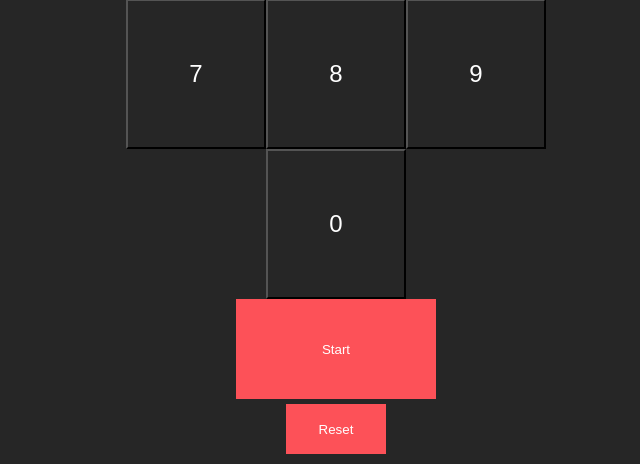
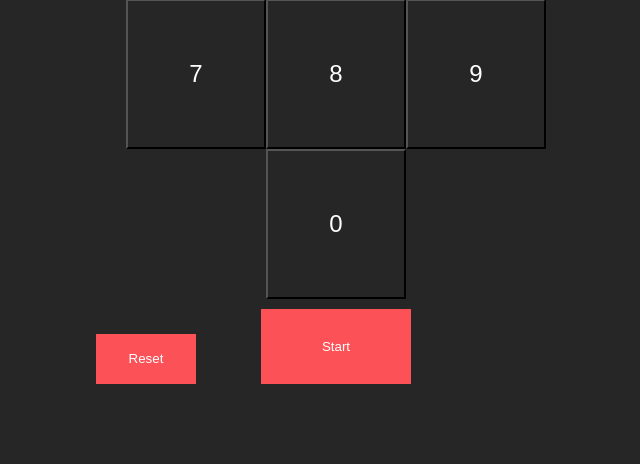
Before and after one commit to jorjoh/nedteller, a PHP site: page / in a window 1280 px wide. Shown: the part 336-800 px from the top of the page, without its empty margins (304-944 px from the left). Run offline with PHP 8.4, Linux system fonts and the light colour scheme.

Commit message:
changes to layout

```diff
--- a/nedteller.css
+++ b/nedteller.css
@@ -45,8 +45,9 @@ output{
     border: none;
     display: block;
     margin: 0 auto;
-    width: 200px;
-    height: 100px;
+    width: 150px;
+    height: 75px;
+    margin-top: 2%;
 }
 .startbutton:hover{
     cursor: pointer;
@@ -58,10 +59,10 @@ output{
     color: #ffffff;
     border: none;
     display: block;
-    margin: 0 auto;
+    /*margin: 0 auto;*/
     width: 100px;
     height: 50px;
-    margin-top: 5px;
+    margin-top: -50px;
 }
 .knapper{
     width: 300px;
```
